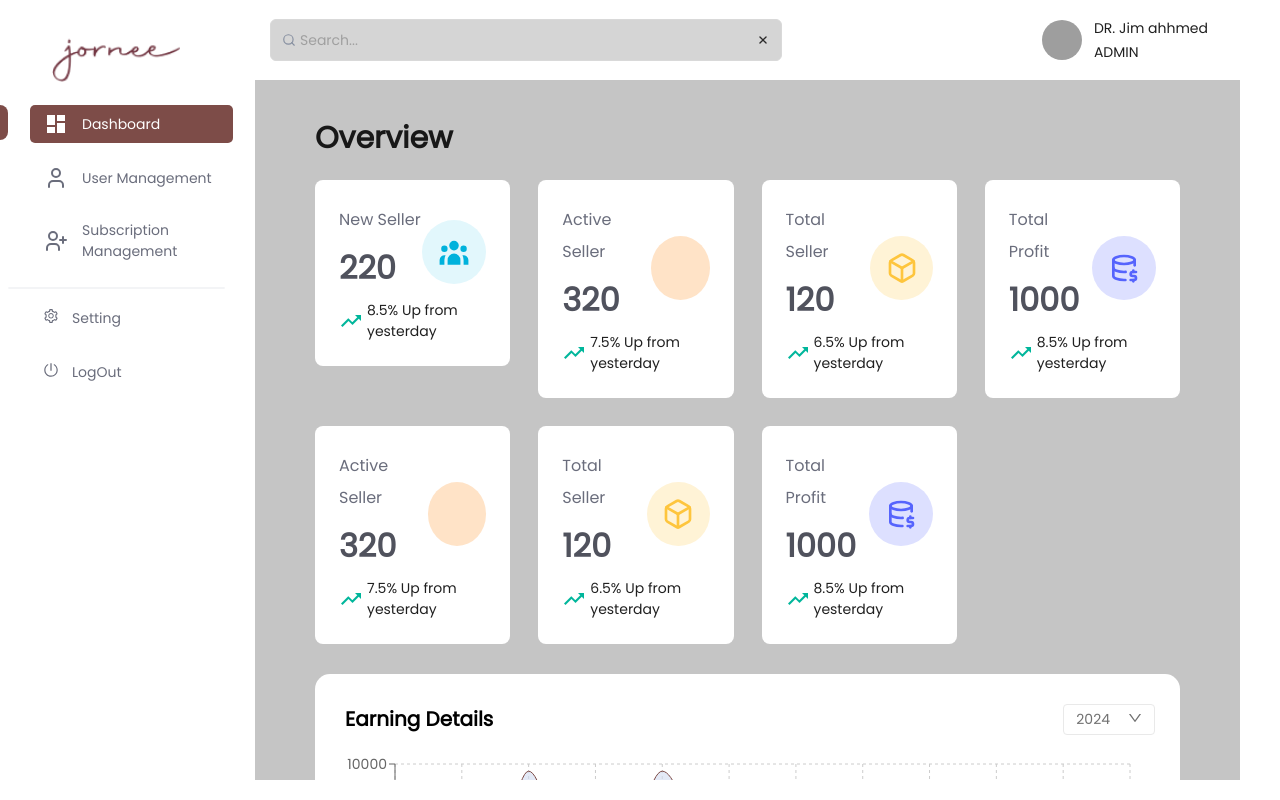
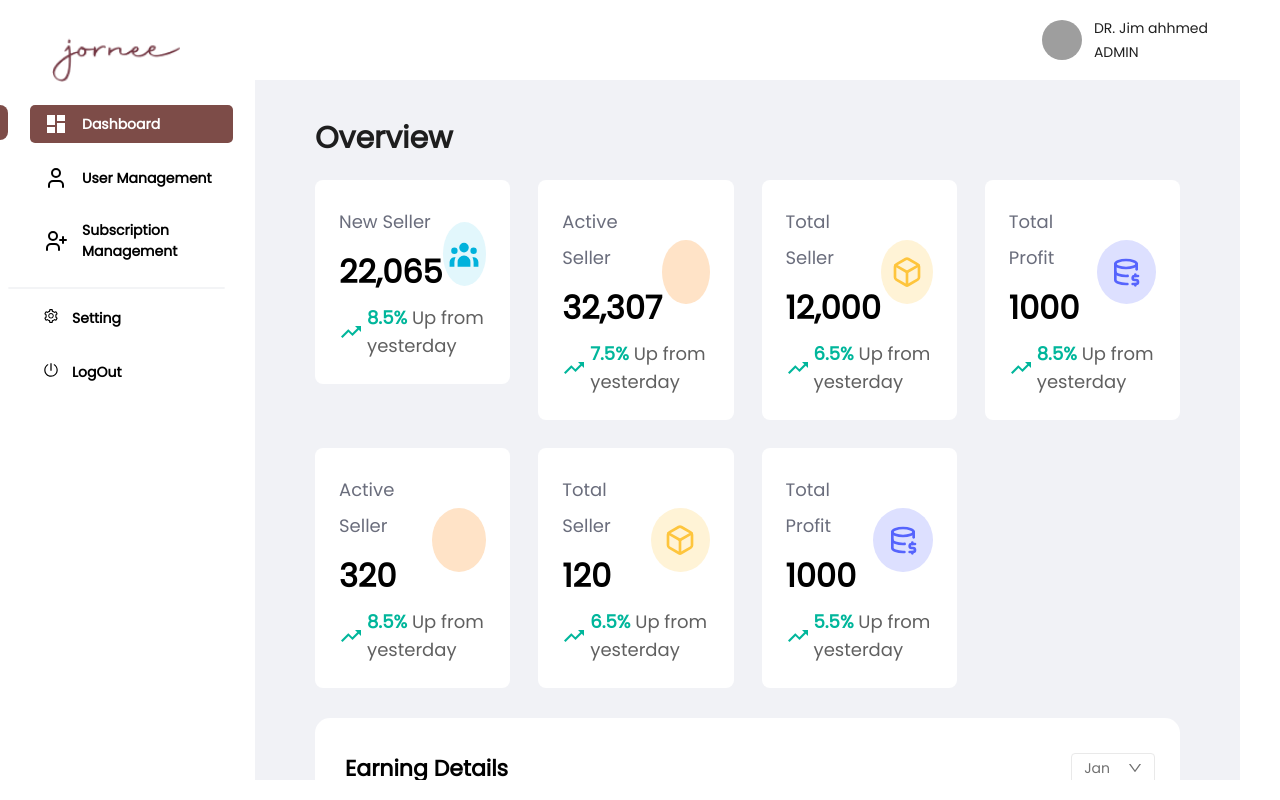
Before and after one commit to bdCalling-Sdt-hub/jornee-dashboard, a React (Vite) app: page / in a window 1280 px wide. Built offline with nearby package versions, Linux system fonts and the light colour scheme; grey boxes are pictures that could not be loaded; some icons are missing.

Commit message:
modify code

```diff
--- a/src/Pages/Dashboard/Dashboard.jsx
+++ b/src/Pages/Dashboard/Dashboard.jsx
@@ -126,12 +126,13 @@ const Dashboard = () => {
                   width: "100%",
                   backgroundColor:
                     item.path === pathname ? "#7D4C48" : "transparent",
-                  color: item.path === pathname ? "#fff" : "#6A6D7C",
+                  color: item.path === pathname ? "#fff" : "black",
                   alignItems: "center",
                   margin: "auto  0 auto 0",
                   gap: "14px",
                   padding: "7px 14px 7px",
                   borderRadius: "5px",
+                  fontWeight: "700",
                 }}
               >
                 <div style={{ height: "24px" }}>{item.icon}</div>
@@ -184,12 +185,13 @@ const Dashboard = () => {
                   width: "100%",
                   backgroundColor:
                     item.path === pathname ? "#7D4C48" : "transparent",
-                  color: item.path === pathname ? "#fff" : "#6A6D7C",
+                  color: item.path === pathname ? "#fff" : "black",
                   alignItems: "center",
                   margin: "auto  0 auto 0",
                   gap: "14px",
                   padding: "7px 14px 7px",
                   borderRadius: "5px",
+                  fontWeight: "700",
                 }}
               >
                 <div style={{ height: "24px" }}>{item.icon}</div>
@@ -226,32 +228,9 @@ const Dashboard = () => {
             alignItems: "center",
           }}
         >
-          <div>
-            <div
-              style={{
-                width: "512px",
-                height: "42px",
-                borderRadius: "8px",
-              }}
-              className=" flex gap-5 items-center"
-            >
-              <Input
-                placeholder="Search..."
-                prefix={<FiSearch size={14} color="#868FA0" />}
-                suffix={<IoClose size={14} color="#2B2A2A" />}
-                style={{
-                  width: "100%",
-                  height: "100%",
-                  fontSize: "14px",
-                  backgroundColor: "#D5D5D5",
-                }}
-                size="middle"
-              />
-            </div>
-          </div>
-
+          <div></div>
           <Link to="/setting">
-            <div className=" flex items-center ">
+            <div className=" flex items-center  ">
               <img
                 src="https://encrypted-tbn0.gstatic.com/images?q=tbn:ANd9GcTLotvhr2isTRMEzzT30Cj0ly77jFThGXr0ng&usqp=CAU"
                 style={{
@@ -275,7 +254,7 @@ const Dashboard = () => {
             marginBottom: "20px",
             marginLeft: "255px",
             marginRight: "40px",
-            background: "#C5C5C5",
+            background: "#F1F2F6",
             overflow: "auto",
             padding: "20px",
           }}
--- a/src/Pages/Dashboard/DashboardHome/DailyOverviewChart.jsx
+++ b/src/Pages/Dashboard/DashboardHome/DailyOverviewChart.jsx
@@ -91,7 +91,7 @@ const data = [
 ];
 
 export default function DailyRentChart() {
-  const [year, setYear] = useState(2024);
+  const [year, setYear] = useState("Jan");
 
   const items = [
     {
@@ -146,9 +146,9 @@ export default function DailyRentChart() {
       >
         <p
           style={{
-            marginTop: "10px",
-            fontSize: "20px",
-            marginBottom: "10px",
+            marginTop: "14px",
+            fontSize: "22px",
+            marginBottom: "14px",
             color: "black",
           }}
           className=" font-semibold"
--- a/src/Pages/Dashboard/DashboardHome/DashboardHome.jsx
+++ b/src/Pages/Dashboard/DashboardHome/DashboardHome.jsx
@@ -19,29 +19,53 @@ function DashboardHome() {
   const data = [
     {
       name: "New Seller",
-      count: "220",
+      count: "22,065",
       icon: <HiUserGroup color="#00B2DC" size={32} />,
-      title2: " 8.5% Up from yesterday",
+      title2: (
+        <div className="text-[#606060] text-lg">
+          {" "}
+          <span className="text-[#00B69B] font-semibold"> 8.5%</span> Up from
+          yesterday
+        </div>
+      ),
       bgColor: "#E2F7FC",
     },
     {
       name: "Active Seller",
-      count: "320",
+      count: "32,307",
       icon: <FaUserPlus color="#F98002" size={32} />,
-      title2: " 7.5% Up from yesterday",
+      title2: (
+        <div className="text-[#606060] text-lg">
+          {" "}
+          <span className="text-[#00B69B] font-semibold"> 7.5%</span> Up from
+          yesterday
+        </div>
+      ),
       bgColor: "#FFE3C7",
     },
     {
       name: "Total Seller",
-      count: "120",
+      count: "12,000",
       icon: <LuBox color="#FEC53D" size={32} />,
-      title2: " 6.5% Up from yesterday",
+      title2: (
+        <div className="text-[#606060] text-lg">
+          {" "}
+          <span className="text-[#00B69B] font-semibold"> 6.5%</span> Up from
+          yesterday
+        </div>
+      ),
       bgColor: "#FFF3D6",
     },
     {
       name: "Total Profit",
       count: "1000",
-      title2: " 8.5% Up from yesterday",
+      title2: (
+        <div className="text-[#606060] text-lg">
+          {" "}
+          <span className="text-[#00B69B] font-semibold"> 8.5%</span> Up from
+          yesterday
+        </div>
+      ),
       icon: <TbDatabaseDollar color="#5664FD" size={32} />,
       bgColor: "#DDE0FF",
     },
@@ -49,20 +73,38 @@ function DashboardHome() {
       name: "Active Seller",
       count: "320",
       icon: <FaUserPlus color="#F98002" size={32} />,
-      title2: " 7.5% Up from yesterday",
+      title2: (
+        <div className="text-[#606060] text-lg">
+          {" "}
+          <span className="text-[#00B69B] font-semibold"> 8.5%</span> Up from
+          yesterday
+        </div>
+      ),
       bgColor: "#FFE3C7",
     },
     {
       name: "Total Seller",
       count: "120",
       icon: <LuBox color="#FEC53D" size={32} />,
-      title2: " 6.5% Up from yesterday",
+      title2: (
+        <div className="text-[#606060] text-lg">
+          {" "}
+          <span className="text-[#00B69B] font-semibold"> 6.5%</span> Up from
+          yesterday
+        </div>
+      ),
       bgColor: "#FFF3D6",
     },
     {
       name: "Total Profit",
       count: "1000",
-      title2: " 8.5% Up from yesterday",
+      title2: (
+        <div className="text-[#606060] text-lg">
+          {" "}
+          <span className="text-[#00B69B] font-semibold"> 5.5%</span> Up from
+          yesterday
+        </div>
+      ),
       icon: <TbDatabaseDollar color="#5664FD" size={32} />,
       bgColor: "#DDE0FF",
     },
@@ -79,7 +121,7 @@ function DashboardHome() {
                 <div className="leading-loose">
                   <p
                     style={{
-                      fontSize: "16px",
+                      fontSize: "18px",
                       fontWeight: "400",
                       color: "#6A6D7C",
                     }}
@@ -91,7 +133,7 @@ function DashboardHome() {
                     style={{
                       fontSize: "32px",
                       fontWeight: "600",
-                      color: "#50525D",
+                      color: "black",
                     }}
                   >
                     {item.count}
```
Also changed, not shown: src/assets/SafetyLogo.png.
